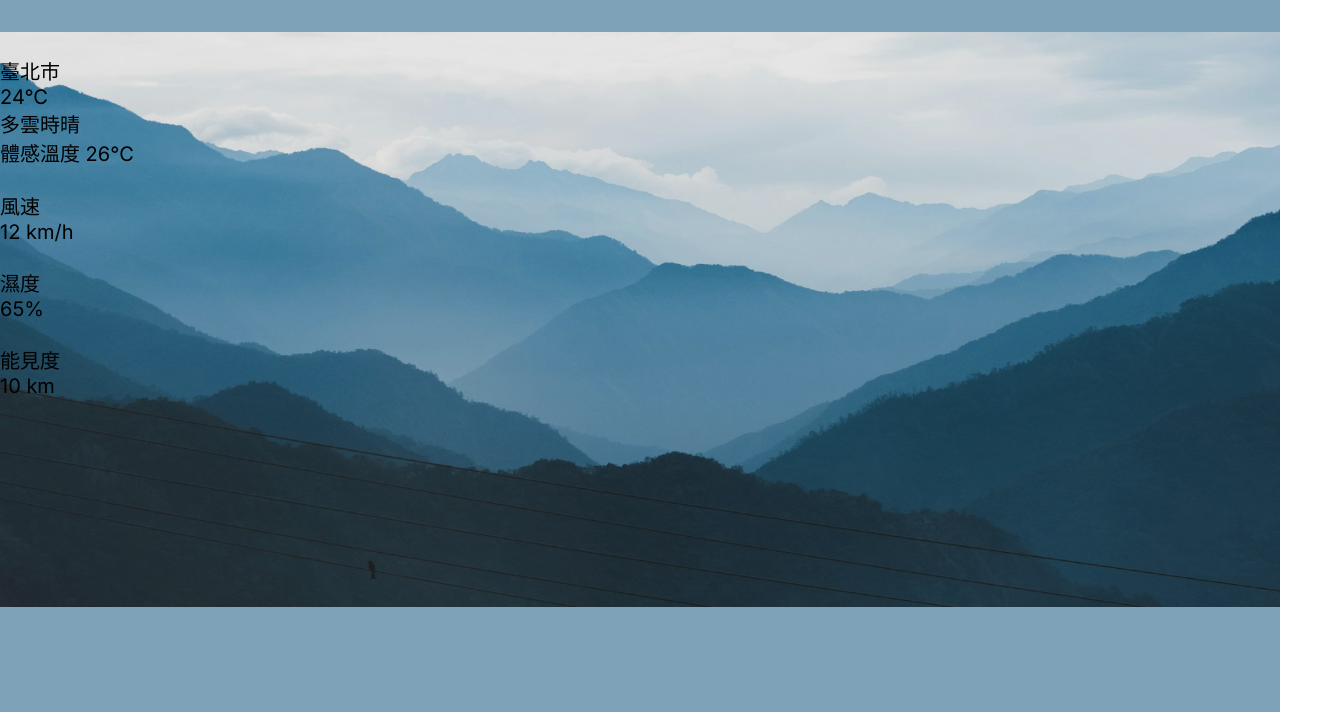
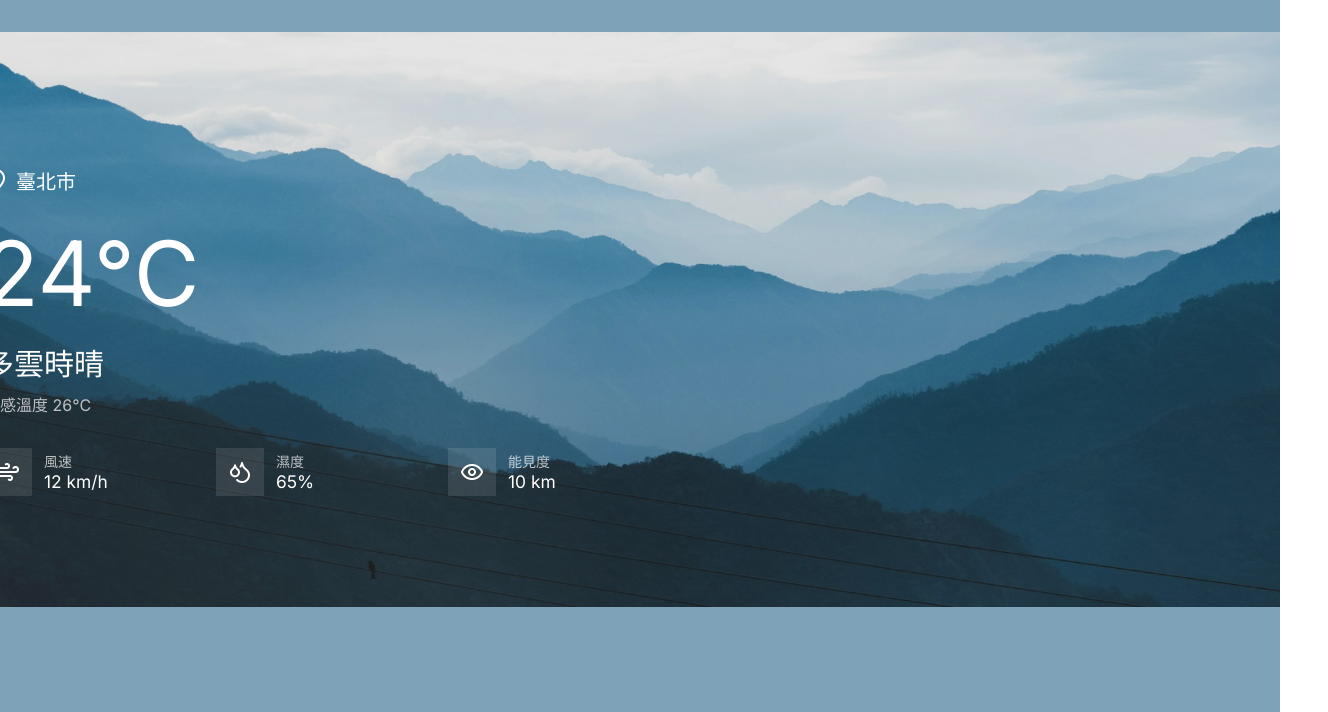
Before and after one commit to shih3807/team-weather, a plain HTML site: page index.html in a window 1280 px wide. Shown: the part 88-800 px from the top of the page, 1328 px wide, since content can reach past the window. Drawn offline with Linux system fonts and the light colour scheme; no server answers.

Commit message:
建立當地天氣css

```diff
--- a/css/current-weather.css
+++ b/css/current-weather.css
@@ -106,13 +106,16 @@ header
   align-items: center;
 }
 
-/* 當地溫度區塊 */
+/* 上方天氣區塊 */
 .current-weather {
   height: auto;
   width: 100%;
   flex-shrink: 0;
 }
 
+/* 地區溫度區塊 */
+
+/* 主要外層容器 */
 .current-weather_local {
   height: 575px;
   width: 100%;
@@ -120,6 +123,131 @@ header
   background-position: center;
   background-size: cover;
   flex-shrink: 0;
+  display: flex;
+  align-items: center;
+  justify-content: center;
+}
+
+.current-weather_local_container {
+  height: inherit;
+  width: 1376px;
+  padding: 32px;
+  display: flex;
+  justify-content: center;
+  align-items: center;
+}
+
+.current-weather_local_container_text {
+  width: 1376px;
+  height: 308px;
+  display: flex;
+  flex-direction: column;
+  gap: 24px;
+}
+
+/* --- 地點顯示區塊 --- */
+.current-weather_local_container_text_location {
+  display: flex;
+  align-items: center;
+  gap: 8px;
+}
+
+.current-weather_local_container_text_location_icon img {
+  width: 24px;
+  height: 24px;
+  display: flex;
+  align-items: center;
+  justify-content: center;
+}
+
+.current-weather_local_container_text_location_text {
+  font-size: 20px;
+  color: #fff;
+  font-weight: 100px;
+}
+
+/* --- 溫度與天氣概況區塊 --- */
+.current-weather_local_container_text_temperature {
+  display: flex;
+  flex-direction: column;
+  align-items: start;
+  gap: 8px;
+}
+
+.current-weather_local_container_text_temperature_current {
+  font-size: 90px;
+  font-weight: 600px;
+  color: #fff;
+  margin-bottom: 4px;
+}
+
+.current-weather_local_container_text_temperature_weather {
+  font-size: 30px;
+  color: #fff;
+  font-weight: 100px;
+}
+
+.current-weather_local_container_text_temperature_feeling {
+  font-size: 16px;
+  color: #fff;
+  font-weight: 100px;
+  opacity: 70%;
+}
+
+/* --- 其他詳細數據區塊 (風速、濕度、能見度) --- */
+.current-weather_local_container_text_other {
+    width: 672px;
+    height: 56px;
+  display: grid;
+  grid-template-columns: repeat(3, 1fr); /* 三欄平均分佈 */
+  gap: 24px;
+  padding-top: 8px;
+}
+
+/* 風速、濕度、能見度的共通樣式 */
+.current-weather_local_container_text_other_wind,
+.current-weather_local_container_text_other_humidity,
+.current-weather_local_container_text_other_visibility {
+  display: flex;
+  align-items: center;
+  text-align: start;
+  gap: 12px;
+}
+
+/* Icon  */
+.current-weather_local_container_text_other_wind_icon,
+.current-weather_local_container_text_other_humidity_icon,
+.current-weather_local_container_text_other_visibility_icon {
+  width: 48px;
+  height: 48px;
+  background-color: rgb(255, 255, 255,0.1);
+  display: flex;
+  align-items: center;
+  justify-content: center;
+  padding: 12px;
+}
+.current-weather_local_container_text_other_wind_icon img,
+.current-weather_local_container_text_other_humidity_icon img,
+.current-weather_local_container_text_other_visibility_icon img{
+  width: 24px;
+  height: 24px;
+}
+
+
+/* 數據文字 */
+.current-weather_local_container_text_other_wind_text_title,
+.current-weather_local_container_text_other_humidity_text_title,
+.current-weather_local_container_text_other_visibility_text_title {
+  font-size: 14px;
+  color: #fff;
+  opacity: 0.7;
+}
+
+.current-weather_local_container_text_other_wind_text_value,
+.current-weather_local_container_text_other_humidity_text_value,
+.current-weather_local_container_text_other_visibility_text_value {
+  font-size: 17.4px;
+  color: #fff;
 }
 
 /* 全國溫度區塊 */
--- a/index.html
+++ b/index.html
@@ -50,7 +50,7 @@
           <div class="current-weather_local_container_text">
             <div class="current-weather_local_container_text_location">
               <div class="current-weather_local_container_text_location_icon">
-                <img src="" />
+                <img src="./image/local-weather/location.png" />
               </div>
               <div class="current-weather_local_container_text_location_text">
                 臺北市
@@ -80,7 +80,7 @@
                 <div
                   class="current-weather_local_container_text_other_wind_icon"
                 >
-                  <img src="" />
+                  <img src="./image/local-weather/wind.png" />
                 </div>
                 <div
                   class="current-weather_local_container_text_other_wind_text"
@@ -101,7 +101,7 @@
                 <div
                   class="current-weather_local_container_text_other_humidity_icon"
                 >
-                  <img src="" />
+                  <img src="./image/local-weather/humidity.png" />
                 </div>
                 <div
                   class="current-weather_local_container_text_other_humidity_text"
@@ -124,7 +124,7 @@
                 <div
                   class="current-weather_local_container_text_other_visibility_icon"
                 >
-                  <img src="" />
+                  <img src="./image/local-weather/visibility.png" />
                 </div>
                 <div
                   class="current-weather_local_container_text_other_visibility_text"
```
Also changed, not shown: image/local-weather/humidity.png (added), image/local-weather/location.png (added), image/local-weather/visibility.png (added), image/local-weather/wind.png (added), 1 other file.
